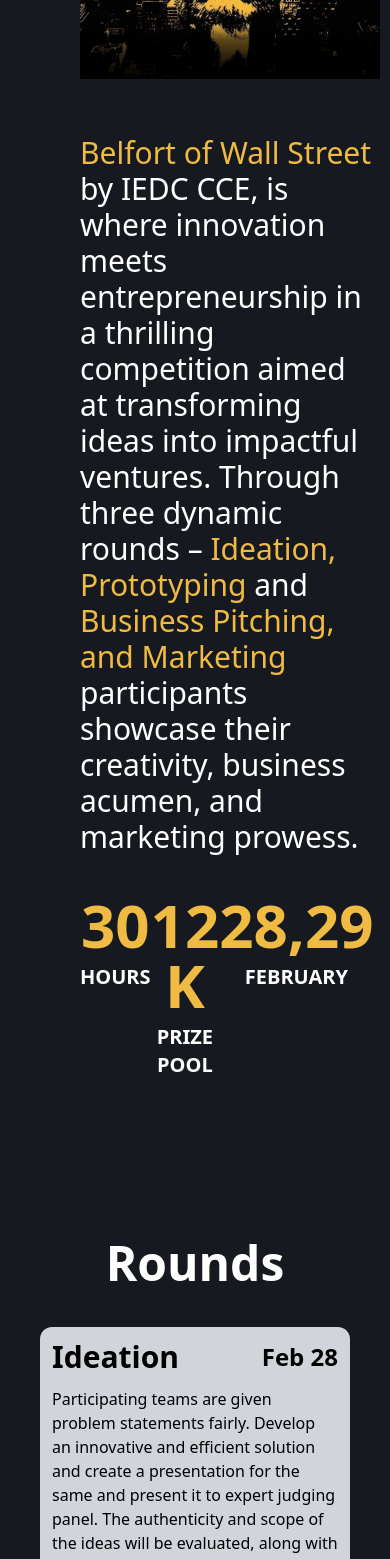
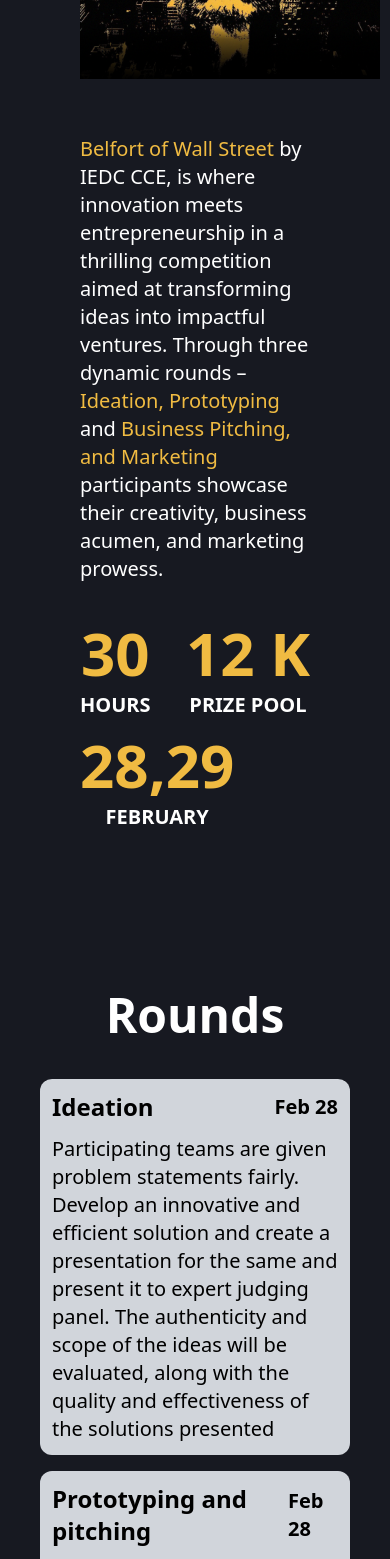
Before and after one commit to nikhitkumar00/bellfort-of-wallstreet, a React (Vite) app: page / in a window 390 px wide. Shown: the part 1460-3019 px from the top of the page. Built offline with nearby package versions, Linux system fonts and the light colour scheme.

Commit message:
made all sections responsive

```diff
--- a/src/components/About.tsx
+++ b/src/components/About.tsx
@@ -1,6 +1,6 @@
 export default function AboutComponent() {
   return (
-		<div className="w-full flex flex-col gap-10 bg-[#171921] p-20 text-[#fff]">
+    <div className="flex w-full flex-col gap-10 bg-[#171921] p-20 text-[#fff]">
       <div>
         <h2 className="text-4xl font-extrabold">
           WHAT IS{" "}
@@ -10,50 +10,36 @@
           ?
         </h2>
       </div>
-			<div className="flex gap-14 flex-wrap">
-				<div className="flex-1 min-w-[200px]">
+      <div className="flex flex-wrap gap-14">
+        <div className="min-w-[200px] flex-1">
           <img src="/belfort.png" alt="" className="min-w-[300px]" />
         </div>
-				<div className="flex-1 flex flex-col gap-10 justify-between min-w[200px]">
-					<p className="text-3xl">
-						<span className="text-[#F0BB42]">
-							Belfort of Wall Street{" "}
-						</span>
-						by IEDC CCE, is where innovation meets entrepreneurship
-						in a thrilling competition aimed at transforming ideas
-						into impactful ventures. Through three dynamic rounds –{" "}
-						<span className="text-[#F0BB42]">
-							Ideation, Prototyping{" "}
-						</span>
+        <div className="min-w[200px] flex flex-1 flex-col justify-between gap-10">
+          <p className="text-xl md:text-3xl">
+            <span className="text-[#F0BB42]">Belfort of Wall Street </span>
+            by IEDC CCE, is where innovation meets entrepreneurship in a
+            thrilling competition aimed at transforming ideas into impactful
+            ventures. Through three dynamic rounds –{" "}
+            <span className="text-[#F0BB42]">Ideation, Prototyping </span>
             and{" "}
             <span className="text-[#F0BB42]">
               Business Pitching, and Marketing{" "}
             </span>
-						participants showcase their creativity, business acumen,
-						and marketing prowess.
+            participants showcase their creativity, business acumen, and
+            marketing prowess.
           </p>
-					<div className="flex justify-between">
+          <div className="flex flex-wrap items-center justify-between gap-4">
             <div className="flex flex-col gap-2 text-center">
-							<p className="text-[#F0BB42] text-6xl font-extrabold ">
-								30
-							</p>
+              <p className="text-6xl font-extrabold text-[#F0BB42] ">30</p>
               <p className="text-xl font-bold uppercase">Hours</p>
             </div>
             <div className="flex flex-col gap-2 text-center">
-							<p className="text-[#F0BB42] text-6xl font-extrabold">
-								12 K
-							</p>
-							<p className="text-xl font-bold uppercase">
-								prize pool
-							</p>
+              <p className="text-6xl font-extrabold text-[#F0BB42]">12 K</p>
+              <p className="text-xl font-bold uppercase">prize pool</p>
             </div>
             <div className="flex flex-col gap-2 text-center">
-							<p className="text-[#F0BB42] text-6xl font-extrabold">
-								28,29
-							</p>
-							<p className="text-xl font-bold uppercase">
-								February
-							</p>
+              <p className="text-6xl font-extrabold text-[#F0BB42]">28,29</p>
+              <p className="text-xl font-bold uppercase">February</p>
             </div>
           </div>
         </div>
--- a/src/components/Guidlines.tsx
+++ b/src/components/Guidlines.tsx
@@ -1,10 +1,10 @@
 const Guidlines = () => {
   return (
-    <div className="flex h-screen w-full flex-col bg-[#171921] p-10">
+    <div className="flex min-h-screen w-full flex-col bg-[#171921] p-10">
       <h1 className="p-10 text-center text-5xl font-extrabold text-white">
         Guidelines
       </h1>
-      <div className="flex flex-1 flex-col justify-center gap-4 px-10 text-3xl text-white">
+      <div className="flex flex-1 flex-col justify-center gap-4 px-10 text-xl text-white md:text-3xl">
         <div>
           Each team must consist of{" "}
           <span className="text-yellow-300">3 to 4 members</span>, and each
--- a/src/components/Rounds.tsx
+++ b/src/components/Rounds.tsx
@@ -20,7 +20,7 @@
     },
   ];
   return (
-    <div className="flex h-screen w-full flex-col bg-[#171921] p-10">
+    <div className="flex min-h-screen w-full flex-col bg-[#171921] p-10">
       <h1 className="p-10 text-center text-5xl font-extrabold text-white">
         Rounds
       </h1>
@@ -31,10 +31,10 @@
             className="flex flex-col gap-3 rounded-xl bg-gray-300 p-3"
           >
             <div className="flex items-center justify-between">
-              <h3 className="text-3xl font-bold">{round.name}</h3>
-              <p className="text-2xl font-bold">{round.date}</p>
+              <h3 className="text-2xl font-bold md:text-3xl">{round.name}</h3>
+              <p className="text-xl font-bold md:text-2xl">{round.date}</p>
             </div>
-            <p>{round.paragraph}</p>
+            <p className="text-xl md:text-2xl">{round.paragraph}</p>
           </div>
         ))}
       </div>
```
Lines whose indentation alone changed are shown as unchanged.
